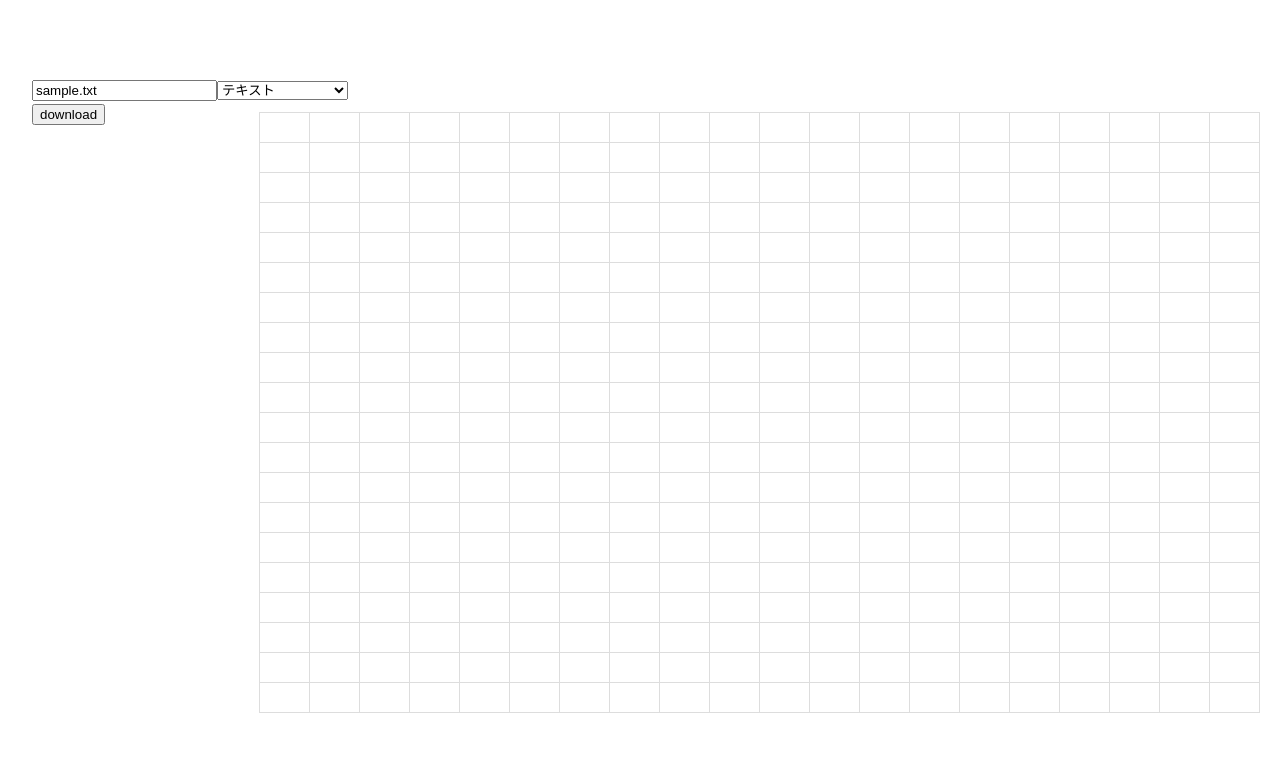
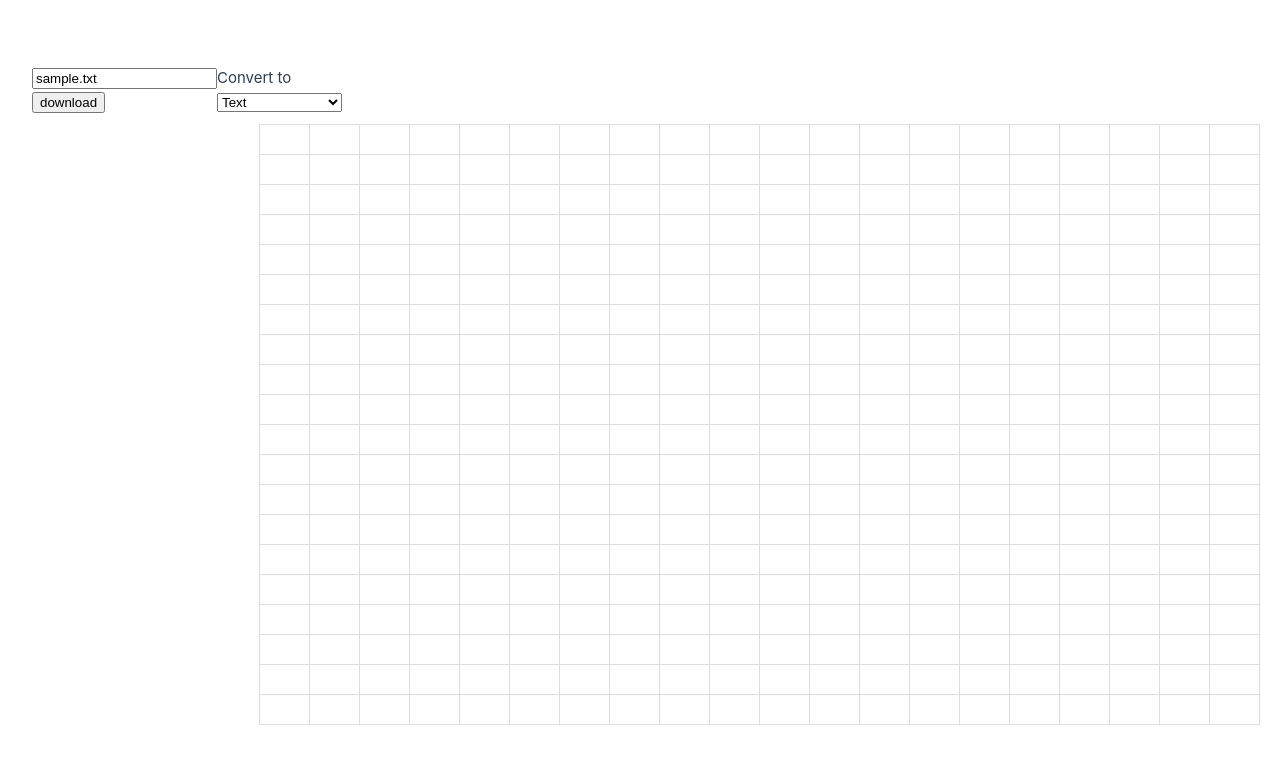
Before and after one commit to okayus/mcel, a Vue app: page / in a window 1280 px wide. Shown: the top 764 px of the page. Built offline with nearby package versions, Linux system fonts and the light colour scheme; what @imengyu/vue3-context-menu would draw is missing.

Commit message:
feat:右クリック処理追加

```diff
--- a/src/components/TableComponent.vue
+++ b/src/components/TableComponent.vue
@@ -372,7 +372,7 @@ const cellDelete = (rowIndex: number, colIndex: number) => {
     inputValues.value[rowIndex][colIndex] = '';
     convertedValues.value[rowIndex][colIndex] = '';
     return;
-  }else{
+  } else {
     for (
       let i = Math.min(startPointer.value[0], foucusedPointer.value[0]);
       i <= Math.max(startPointer.value[0], foucusedPointer.value[0]);
@@ -516,18 +516,137 @@ const onContextMenu = (e: MouseEvent) => {
     y: e.y,
     items: [
       {
-        label: 'A menu item',
+        label: 'Copy',
         onClick: () => {
-          const type = detectMarkdownType('# hoge');
-          alert(type);
+          cellCopy(foucusedPointer.value[0], foucusedPointer.value[1]);
           if (focusedCellElement) {
             (focusedCellElement as HTMLElement).focus();
           }
         },
       },
       {
-        label: 'A submenu',
-        children: [{ label: 'Item1' }, { label: 'Item2' }, { label: 'Item3' }],
+        label: 'Paste',
+        onClick: () => {
+          cellPaste(foucusedPointer.value[0], foucusedPointer.value[1]);
+          if (focusedCellElement) {
+            (focusedCellElement as HTMLElement).focus();
+          }
+        },
+      },
+      {
+        label: 'Convert to',
+        children: [
+          {
+            label: 'Text',
+            onClick: () => {
+              selectedOption.value = 'text';
+              changeOption({ target: { value: 'text' } });
+              if (focusedCellElement) {
+                (focusedCellElement as HTMLElement).focus();
+              }
+            },
+          },
+          {
+            label: 'Heading',
+            children: [
+              {
+                label: 'H1',
+                onClick: () => {
+                  selectedOption.value = 'h1';
+                  changeOption({ target: { value: 'h1' } });
+                  if (focusedCellElement) {
+                    (focusedCellElement as HTMLElement).focus();
+                  }
+                },
+              },
+              {
+                label: 'H2',
+                onClick: () => {
+                  selectedOption.value = 'h2';
+                  changeOption({ target: { value: 'h2' } });
+                  if (focusedCellElement) {
+                    (focusedCellElement as HTMLElement).focus();
+                  }
+                },
+              },
+              {
+                label: 'H3',
+                onClick: () => {
+                  selectedOption.value = 'h3';
+                  changeOption({ target: { value: 'h3' } });
+                  if (focusedCellElement) {
+                    (focusedCellElement as HTMLElement).focus();
+                  }
+                },
+              },
+              {
+                label: 'H4',
+                onClick: () => {
+                  selectedOption.value = 'h4';
+                  changeOption({ target: { value: 'h4' } });
+                  if (focusedCellElement) {
+                    (focusedCellElement as HTMLElement).focus();
+                  }
+                },
+              },
+              {
+                label: 'H5',
+                onClick: () => {
+                  selectedOption.value = 'h5';
+                  changeOption({ target: { value: 'h5' } });
+                  if (focusedCellElement) {
+                    (focusedCellElement as HTMLElement).focus();
+                  }
+                },
+              },
+              {
+                label: 'H6',
+                onClick: () => {
+                  selectedOption.value = 'h6';
+                  changeOption({ target: { value: 'h6' } });
+                  if (focusedCellElement) {
+                    (focusedCellElement as HTMLElement).focus();
+                  }
+                },
+              },
+            ],
+          },
+          {
+            label: 'List',
+            children: [
+              {
+                label: 'Unordered List',
+                onClick: () => {
+                  selectedOption.value = 'ul';
+                  changeOption({ target: { value: 'ul' } });
+                  if (focusedCellElement) {
+                    (focusedCellElement as HTMLElement).focus();
+                  }
+                },
+              },
+              {
+                label: 'Ordered List',
+                onClick: () => {
+                  selectedOption.value = 'ol';
+                  changeOption({ target: { value: 'ol' } });
+                  if (focusedCellElement) {
+                    (focusedCellElement as HTMLElement).focus();
+                  }
+                },
+              },
+            ],
+          },
+          {
+            label: 'Blockquote',
+            onClick: () => {
+              selectedOption.value = 'blockquote';
+              changeOption({ target: { value: 'blockquote' } });
+              if (focusedCellElement) {
+                (focusedCellElement as HTMLElement).focus();
+              }
+            },
+          },
+        ],
       },
     ],
   });
@@ -536,21 +655,22 @@ const onContextMenu = (e: MouseEvent) => {
 
 <template>
   <div>
+    <p>Convert to</p>
     <select v-model="selectedOption" @change="changeOption($event)">
-      <option value="text">テキスト</option>
-      <optgroup label="見出し">
-        <option value="h1">見出し1</option>
-        <option value="h2">見出し2</option>
-        <option value="h3">見出し3</option>
-        <option value="h4">見出し4</option>
-        <option value="h5">見出し5</option>
-        <option value="h6">見出し6</option>
+      <option value="text">Text</option>
+      <optgroup label="Heading">
+        <option value="h1">H1</option>
+        <option value="h2">H2</option>
+        <option value="h3">H3</option>
+        <option value="h4">H4</option>
+        <option value="h5">H5</option>
+        <option value="h6">H6</option>
       </optgroup>
-      <optgroup label="リスト">
-        <option value="ul">箇条書きリスト</option>
-        <option value="ol">番号付きリスト</option>
+      <optgroup label="List">
+        <option value="ul">Unordered List</option>
+        <option value="ol">Ordered List</option>
       </optgroup>
-      <option value="blockquote">引用</option>
+      <option value="blockquote">Blockquote</option>
     </select>
   </div>
 
```
